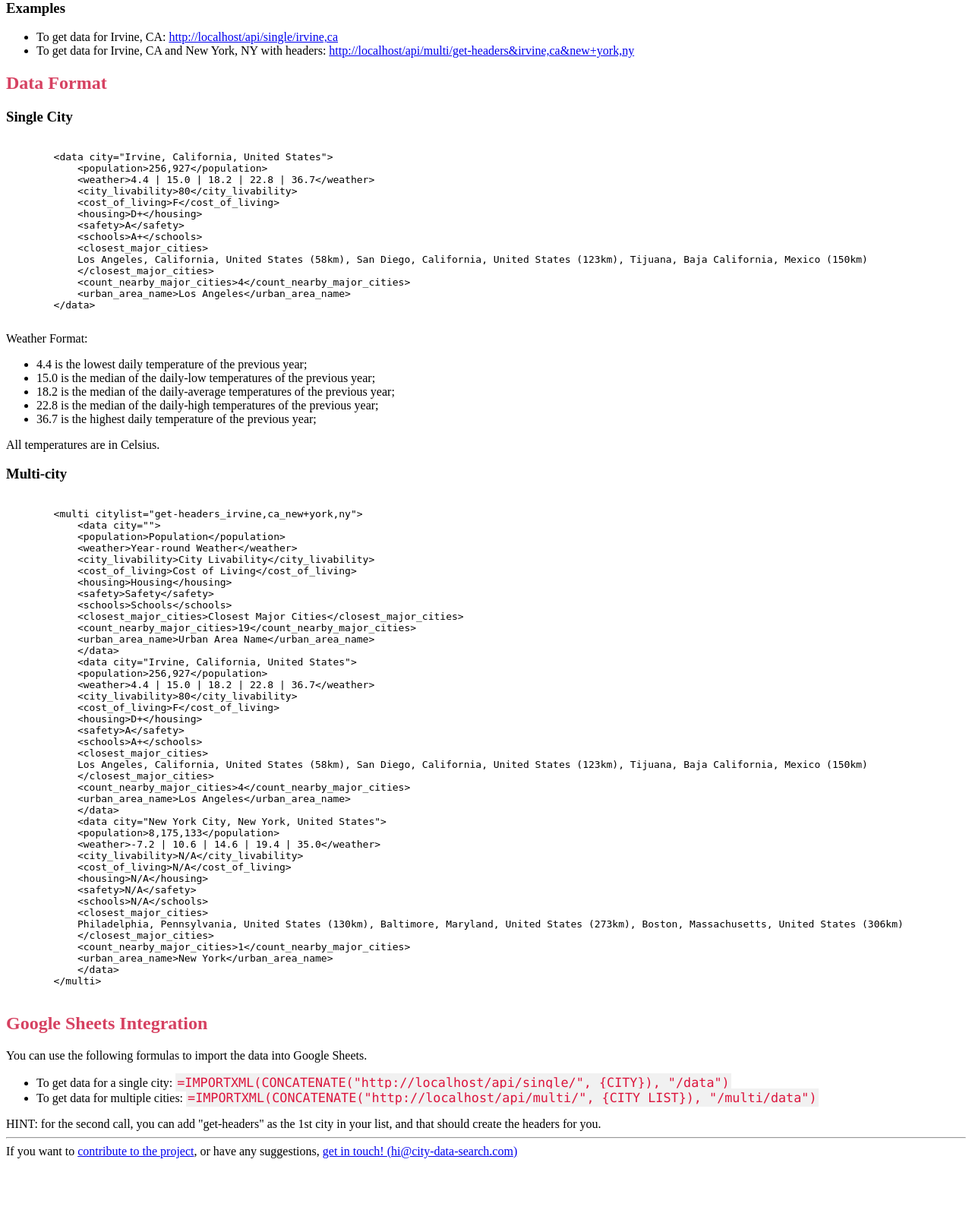
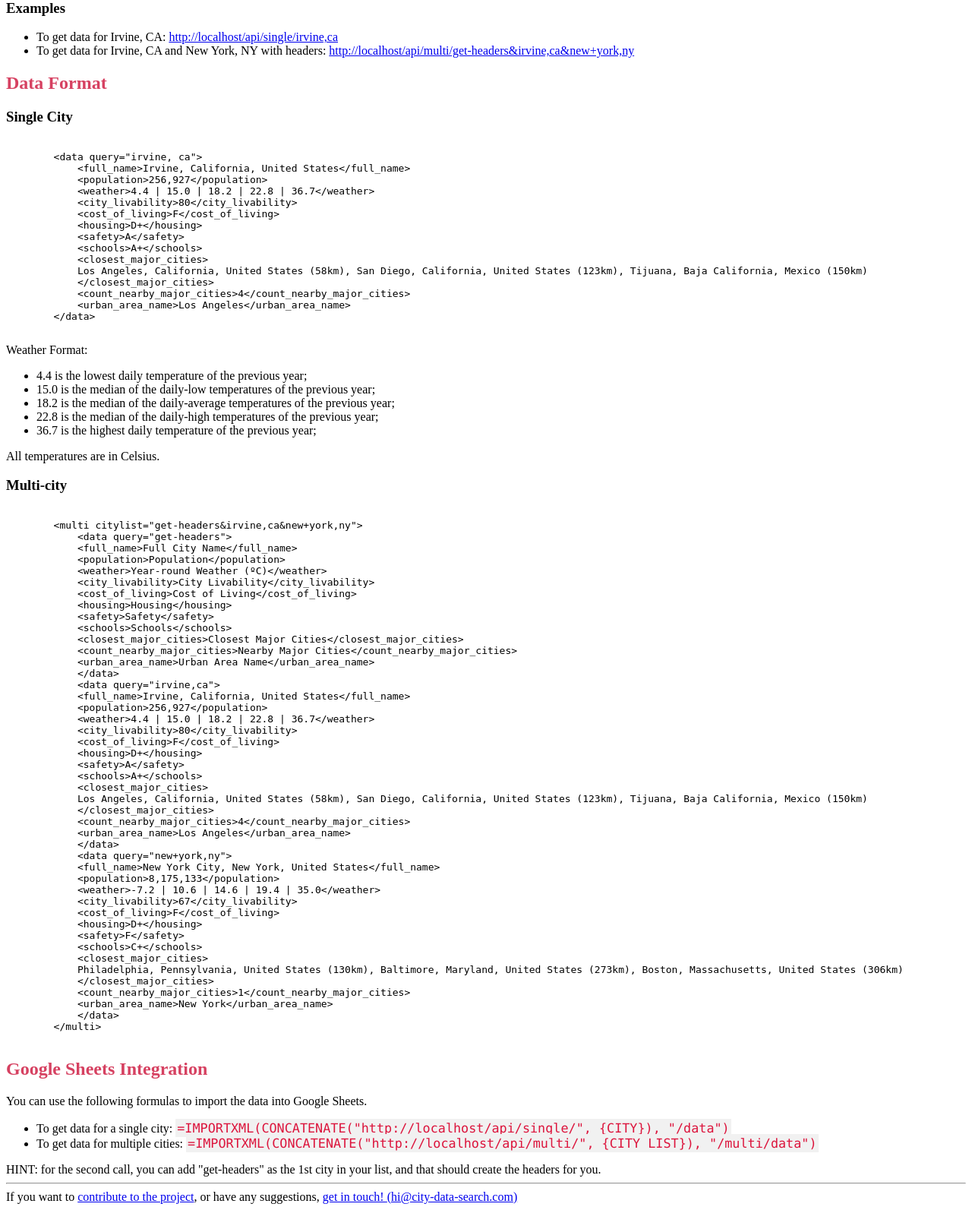
Before and after one commit to cbdm/city-data-search, a Flask app: page /api/info/ in a window 1280 px wide. Shown: the part 345-1938 px from the top of the page at 76% size. Before the commit the page ends 1870 px from the top, so only its background shows below. Run offline with Flask 2, Linux system fonts and the light colour scheme.

Commit message:
Added the query that was used in the xml

```diff
--- a/cds/app.py
+++ b/cds/app.py
@@ -4,7 +4,7 @@ from flask import Flask, request, render_template, flash, redirect, url_for
 from utils import create_output_xml
 from datetime import datetime
 import xml.etree.ElementTree as ET
-from city import search as city_search
+from city import search as city_search, City
 from data_handler import DataHandler
 
 app = Flask(__name__)
@@ -76,7 +76,7 @@ def web(geonameid):
 @app.route('/api/single/<city>/')
 def single_city(city, force=False):
     '''API to get data for a single given city.'''
-    return app.response_class(get_single_city_data(city, force), mimetype='application/xml')
+    return app.response_class(get_single_city_data(city, force=force), mimetype='application/xml')
 
 
 @app.route('/api/force/<city>/')
@@ -99,10 +99,11 @@ def get_single_city_data(city, force=False):
     '''Main function that creates a response xml for a single city.'''
     assert city
     if city == 'get-headers':
-        return create_output_xml(None, headers=True)
-
-    city_info = city_search(city, max_results=1)[0]
-    city_obj = dh.get_city_by_geonameid(city_info.geonameid)
+        city_obj = City.create_headers_city()
+    else:
+        # TODO: add an empty response if the city_search didn't return results.
+        city_info = city_search(city, max_results=1)[0]
+        city_obj = dh.get_city_by_geonameid(city_info.geonameid, query=city)
     return create_output_xml(city_obj)
 
 
--- a/cds/city.py
+++ b/cds/city.py
@@ -287,6 +287,7 @@ class City(object):
     @staticmethod
     def create_headers_city():
         headers = City(None)
+        headers.query = 'get-headers'
         headers.full_name = 'Full City Name'
         headers.population = 'Population'
         headers.weather = ['Year-round Weather (ºC)']
--- a/cds/data_handler.py
+++ b/cds/data_handler.py
@@ -12,7 +12,7 @@ class DataHandler(object):
         )
 
 
-    def get_city_by_geonameid(self, geonameid, force=False):
+    def get_city_by_geonameid(self, geonameid, *, force=False, query='N/A'):
         cached = self._db.get(geonameid)
         if force or not cached:
             data = City(geonameid)
@@ -20,6 +20,8 @@ class DataHandler(object):
             self._db.set(geonameid, data.to_json())
         else:
             data = City.from_json(cached)
+        # Adds the query that got this city.
+        data.query = query
         return data
 
 
--- a/cds/templates/api.html
+++ b/cds/templates/api.html
@@ -21,7 +21,8 @@
     <h2>Data Format</h2>
     <h3>Single City</h3>
     <xmp>
-        <data city="Irvine, California, United States">
+        <data query="irvine, ca">
+            <full_name>Irvine, California, United States</full_name>
             <population>256,927</population>
             <weather>4.4 | 15.0 | 18.2 | 22.8 | 36.7</weather>
             <city_livability>80</city_livability>
@@ -48,20 +49,22 @@
 
     <h3>Multi-city</h3>
     <xmp>
-        <multi citylist="get-headers_irvine,ca_new+york,ny">
-            <data city="">
+        <multi citylist="get-headers&irvine,ca&new+york,ny">
+            <data query="get-headers">
+            <full_name>Full City Name</full_name>
             <population>Population</population>
-            <weather>Year-round Weather</weather>
+            <weather>Year-round Weather (ºC)</weather>
             <city_livability>City Livability</city_livability>
             <cost_of_living>Cost of Living</cost_of_living>
             <housing>Housing</housing>
             <safety>Safety</safety>
             <schools>Schools</schools>
             <closest_major_cities>Closest Major Cities</closest_major_cities>
-            <count_nearby_major_cities>19</count_nearby_major_cities>
+            <count_nearby_major_cities>Nearby Major Cities</count_nearby_major_cities>
             <urban_area_name>Urban Area Name</urban_area_name>
             </data>
-            <data city="Irvine, California, United States">
+            <data query="irvine,ca">
+            <full_name>Irvine, California, United States</full_name>
             <population>256,927</population>
             <weather>4.4 | 15.0 | 18.2 | 22.8 | 36.7</weather>
             <city_livability>80</city_livability>
@@ -75,14 +78,15 @@
             <count_nearby_major_cities>4</count_nearby_major_cities>
             <urban_area_name>Los Angeles</urban_area_name>
             </data>
-            <data city="New York City, New York, United States">
+            <data query="new+york,ny">
+            <full_name>New York City, New York, United States</full_name>
             <population>8,175,133</population>
             <weather>-7.2 | 10.6 | 14.6 | 19.4 | 35.0</weather>
-            <city_livability>N/A</city_livability>
-            <cost_of_living>N/A</cost_of_living>
-            <housing>N/A</housing>
-            <safety>N/A</safety>
-            <schools>N/A</schools>
+            <city_livability>67</city_livability>
+            <cost_of_living>F</cost_of_living>
+            <housing>D+</housing>
+            <safety>F</safety>
+            <schools>C+</schools>
             <closest_major_cities>
             Philadelphia, Pennsylvania, United States (130km), Baltimore, Maryland, United States (273km), Boston, Massachusetts, United States (306km)
             </closest_major_cities>
--- a/cds/utils.py
+++ b/cds/utils.py
@@ -2,13 +2,11 @@ from city import City
 import string
 import xml.etree.ElementTree as ET
 
-def create_output_xml(city, headers=False):
+def create_output_xml(city):
     '''Create a xml that contains the provided data.'''
-    assert isinstance(city, City) or headers
-    if headers:
-        city = City.create_headers_city()
+    assert isinstance(city, City)
 
-    root = ET.Element('data', city=city.full_name)
+    root = ET.Element('data', query=city.query)
 
     fn = ET.Element('full_name')
     fn.text = city.full_name
```
